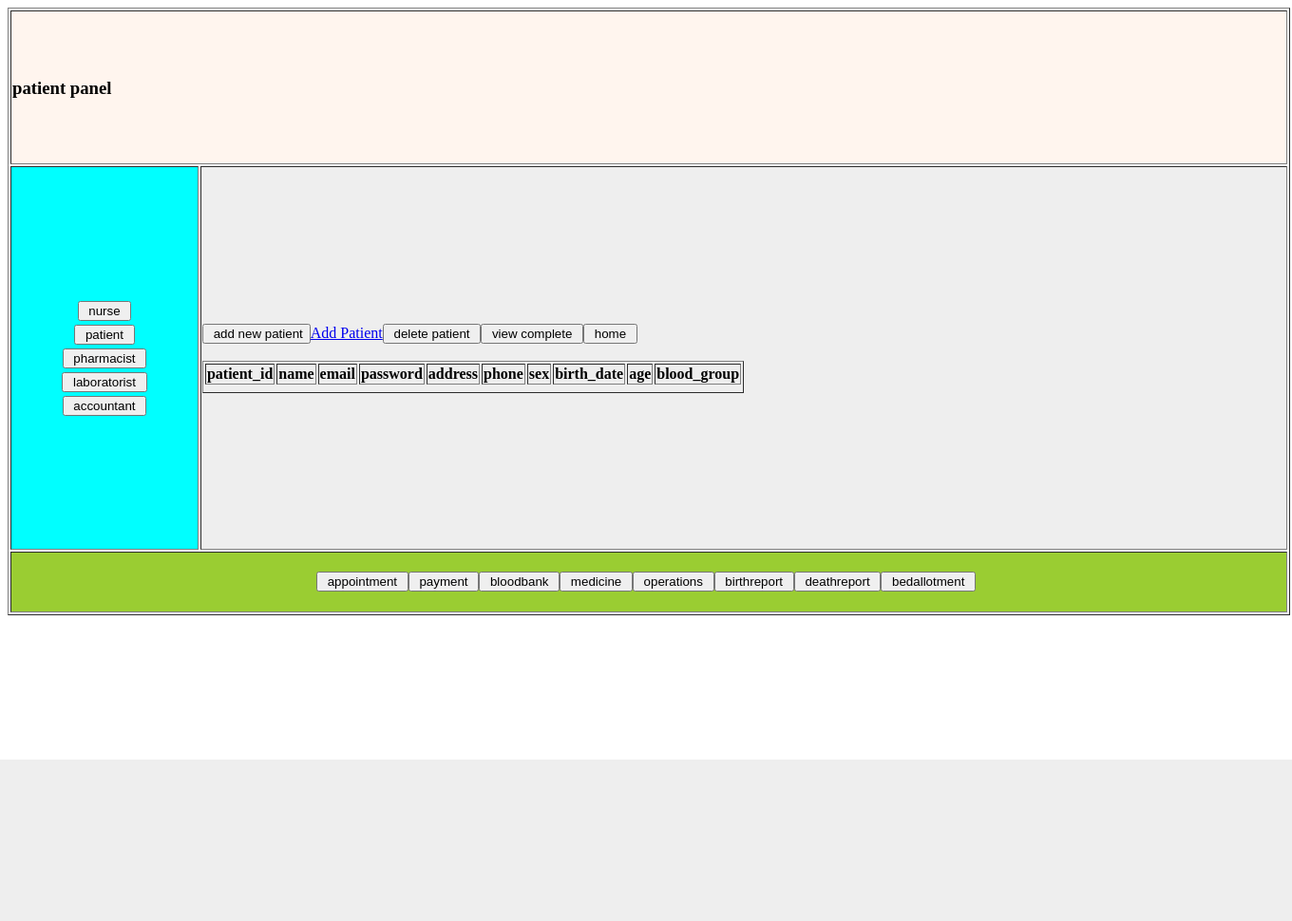
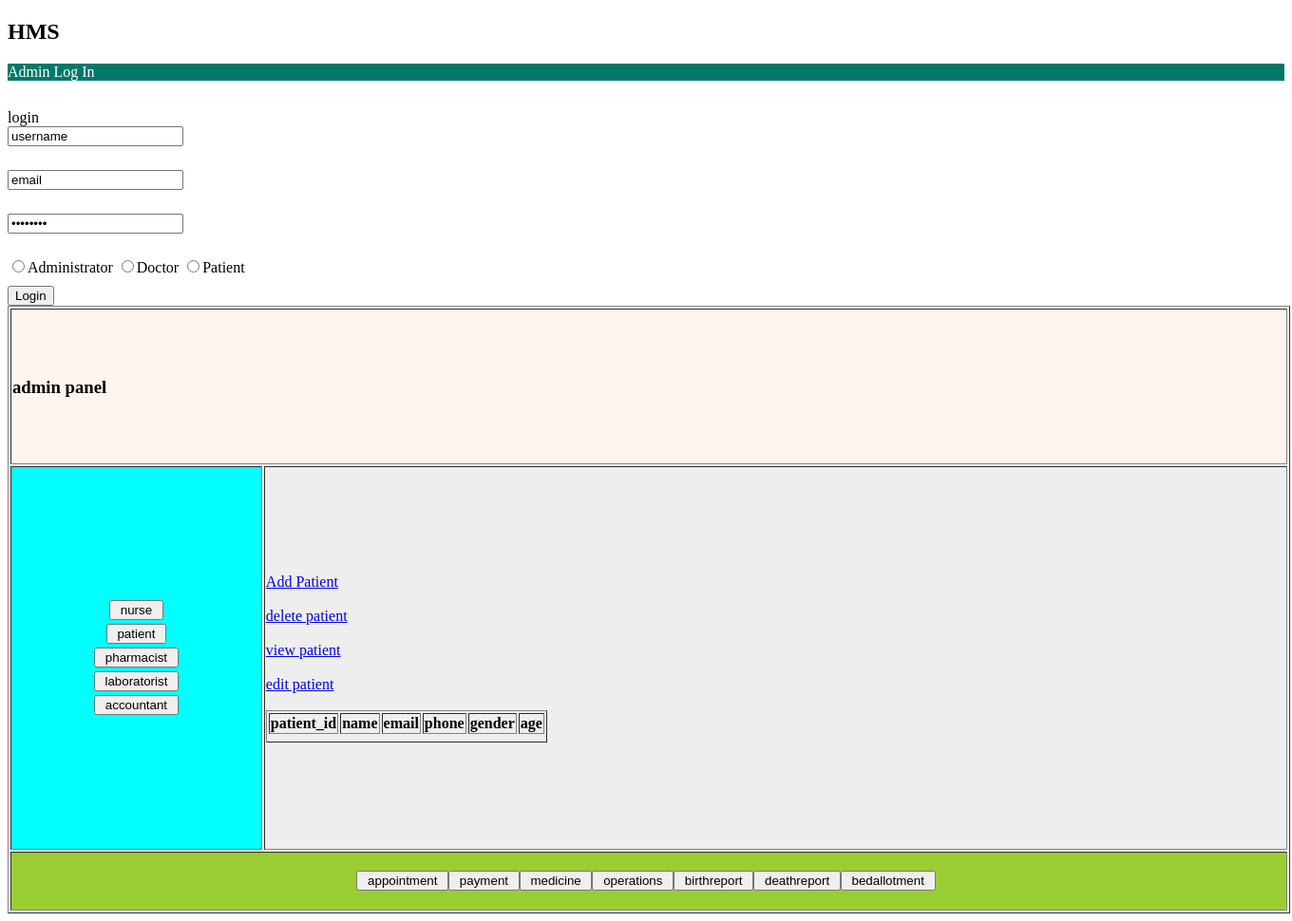
Before and after one commit to doreen195/PING-GROUP, a PHP site: page / in a window 1360 px wide. Shown: the whole page at 95% size. Before the commit the page ends 800 px from the top, so only its background shows below. Run offline with PHP 8.4, Linux system fonts and the light colour scheme; lists and menus that the app fills with data are empty.

Commit message:
Add files via upload

```diff
--- a/index.php
+++ b/index.php
@@ -1,30 +1,95 @@
 <!DOCTYPE html>
 <html>
 <body>
+
+
+<div class="container-fluid">
+        <h2>HMS</h2>
+        <div class="col-md-6">
+        <div class="panel panel-info">
+            <div class="panel-heading" style="background:#00796B;color:white;">
+                <div class="panel-title">Admin Log In</div>
+            </div>
+            <div style="padding-top:30px" class="panel-body" >
+                <div>login<div>
+                    <div id="login-alert" class="alert alert-danger col-sm-12"></div>
+
+                <form id="loginform" class="form-horizontal" role="form" method="POST" action="">
+
+
+                <div style="margin-bottom: 25px" class="input-group">
+                        <span class="input-group-addon">
+                            <i class="glyphicon glyphicon-user"></i></span>
+                        <input type="text" class="form-control" id="username" name="username" value="username"placeholder="" required>
+
+</div>
+              <div style="margin-bottom: 25px" class="input-group">
+                        <span class="input-group-addon">
+                            <i class="glyphicon glyphicon-user"></i></span>
+                        <input type="text" class="form-control" id="email" name="email" value="email"placeholder="email" required>
+                    </div>
+                    <div style="margin-bottom: 25px" class="input-group">
+                        <span class="input-group-addon"><i class="glyphicon glyphicon-lock"></i></span>
+                        <input type="password" class="form-control" id="password" name="password" value="password"placeholder="password" required>
+                    </div>
+                    <label class="radio-inline">
+                      <input type="radio" name="loginType" value="admin">Administrator
+                    </label>
+                    <label class="radio-inline">
+                      <input type="radio" name="loginType" value="doctor">Doctor
+                    </label>
+                    <label class="radio-inline">
+                      <input type="radio" name="loginType" value="patient">Patient
+                    </label>
+
+                    <div style="margin-top:10px" class="form-group">
+                        <div class="col-sm-12 controls">
+                          <input type="submit" name="login" value="Login" class="btn btn-info">
+                        </div>
+                    </div>
+                </form>
+            </div>
+        </div>
+    </div>
+
+
+
+
 <table width="1350" height="640" border="1" >
-<tr><td colspan="2" style="background-color:#FFF5EE;">
+<tr>
+    <td colspan="2" style="background-color:#FFF5EE;">
 <h1></h1>
-<h3>patient panel</h3>
+<h3>admin panel</h3>
 </td></tr>
 <tr><td style="background-color:#00FFFF;width:50px;height:400px;">
-<table align="center"><tr><td>
-<form action="nurse.php" align="center">
+<table align="center">
+    <tr>
+        <td>
+        <form action="nurse.php" align="center">
 <input type="submit" align="center" value=" nurse ">
 </form>
-</td></tr><tr><td>
-<form action="patient.php" align="center">
+</td>
+</tr>
+<tr>
+    <td>
+    <form action="patient.php" align="center">
 <input type="submit" align="center" value=" patient ">
 </form>
 
-</td></tr><tr><td>
+</td>
+</tr>
+<tr>
+    <td>
 <form action="pharmacist.php" align="center">
 <input type="submit" align="center" value=" pharmacist ">
 </form>
 </td></tr><tr><td>
 <form action="laboratorist.php" align="center">
 <input type="submit" align="center" value=" laboratorist ">
-</form></td>
-<tr><td>
+</form>
+</td>
+<tr>
+    <td>
 <form action="accountant.php" align="center">
 <input type="submit" align="center" value=" accountant ">
 </form>
@@ -38,35 +103,32 @@
         <th>patient_id</th>
         <th>name</th>
         <th>email</th>
-        <th>password</th>
-        <th>address</th>
         <th>phone</th>
-        <th>sex</th>
-        <th>birth_date</th>
+        <th>gender</th>
         <th>age</th>
-        <th>blood_group</th
+
 
     </tr>
 
-            <form action="addpatient.php" align="center">
-    <input type="submit" align="center" value=" add new patient">
+
    <a href ="addpatient.php">Add Patient</a>
 </form>
 </tr>
 <tr>
-    <form action="deletepatient.php" align="center">
+    <br></br>
 
-<input type="submit" align="center" value=" delete patient ">
+
+<a href ="deletepatient.php">delete patient</a>
 </form>
 </tr>
 <tr>
-<form action="view completepatient.php" align="center">
-<input type="submit" align="center" value=" view complete ">
+    <br></br>
+<a href ="viewcomplete.php">view patient</a>
 </form>
 </tr>
 <tr>
-<form action="admin.html" align="center">
-<input type="submit" align="center" value=" home ">
+    <br></br>
+<a href ="edit.php">edit patient</a>
 <br></br>
 </form>
 </tr>
@@ -86,12 +148,8 @@
 <form action="payment.php" align="center">
     <input type="submit" align="center" value=" payment ">
 <tr>
-<form action="bloodbank.php" align="center">
-    <input type="submit" align="center" value=" bloodbank ">
-</form>
-</tr>
-<tr>
-    <form action="medicine.php" align="center">
+
+<form action="medicine.php" align="center">
         <input type="submit" align="center" value=" medicine ">
 </form>
 
```
